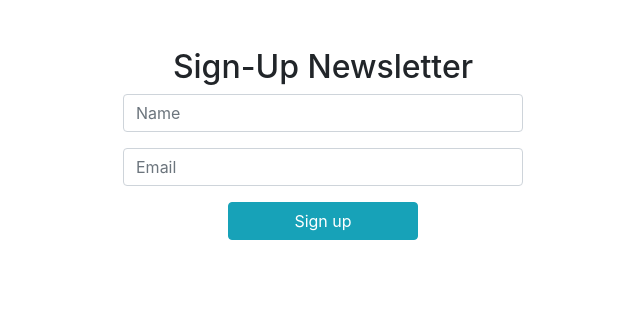
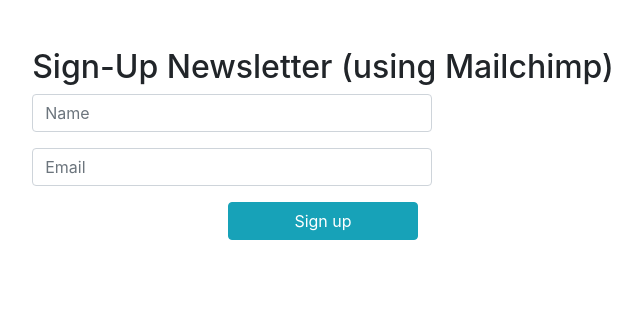
Before and after one commit to dec23rd1986/MailchimpNewsletter, a website: page public/index.html in a window 1280 px wide. Shown: the whole page, without its empty margins (317-959 px from the left). Drawn offline with nearby package versions, Linux system fonts and the light colour scheme.

Commit message:
updated index.html

```diff
--- a/public/index.html
+++ b/public/index.html
@@ -17,7 +17,7 @@
             <div class="row">
                 <div class="col-md-12 d-flex justify-content-center">
                     <form action="/" method="post" id="myForm">
-                        <h2 class="text-center mt-5"> Sign-Up Newsletter</h2>
+                        <h2 class="text-center mt-5"> Sign-Up Newsletter (using Mailchimp)</h2>
                         <div class="form-group">
                             <input type="name" class="form-control" id="name" aria-describedby="emailHelp" placeholder="Name" style="width: 400px;">
                         </div>
```
